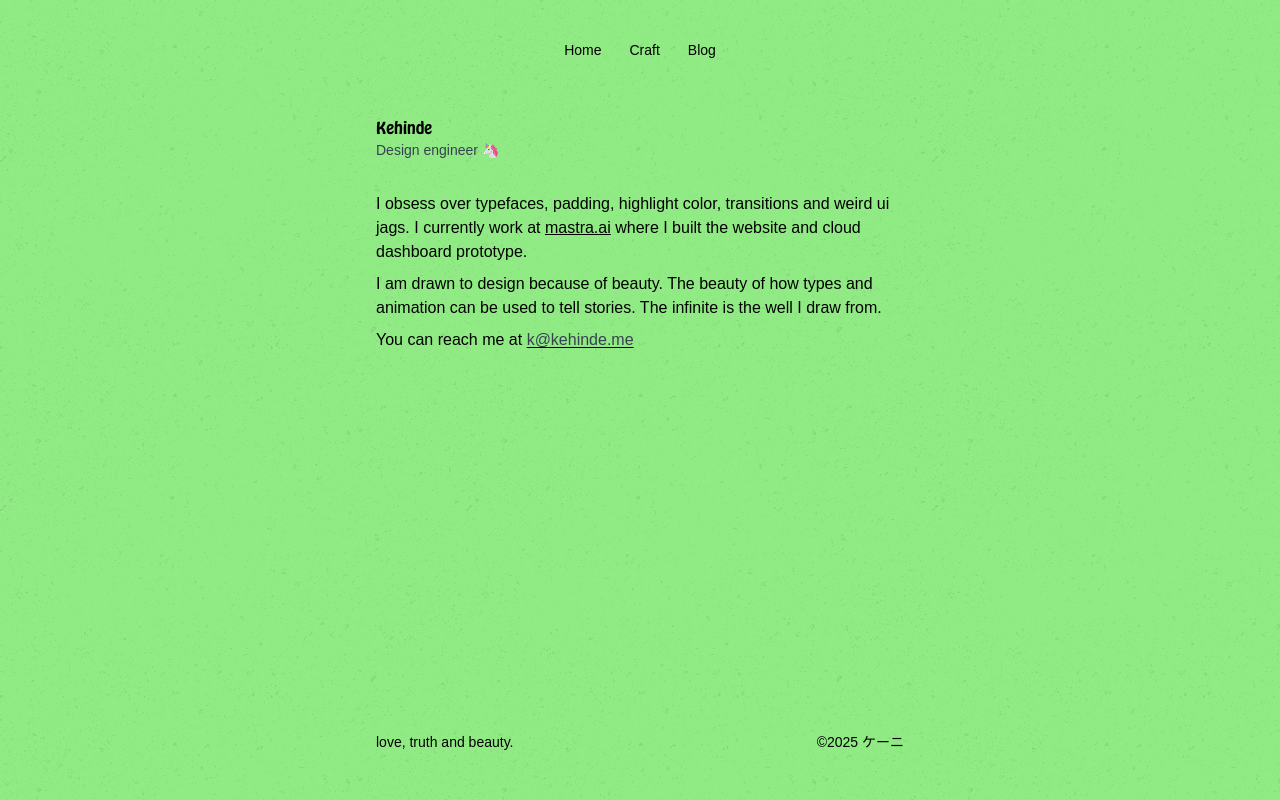
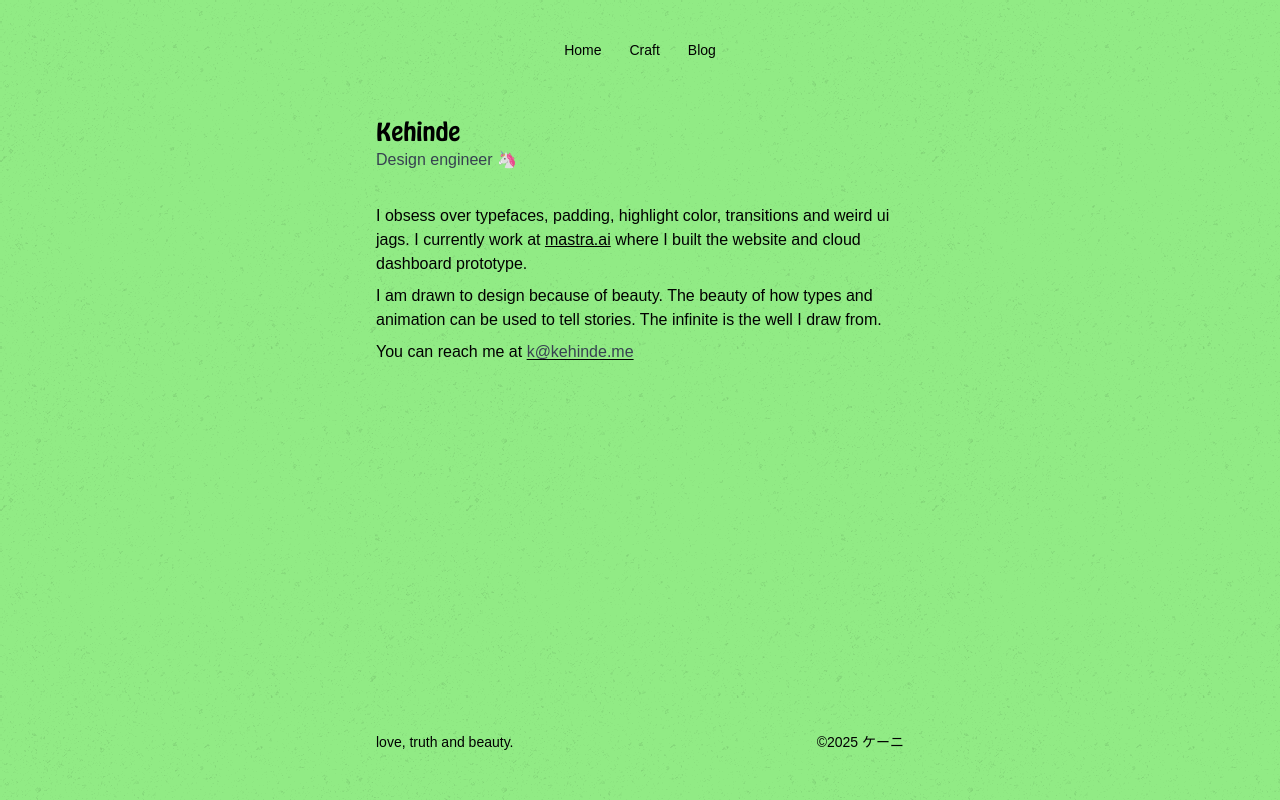
Before and after one commit to adeleke5140/portfolio-v2, a Next.js app: page / in a window 1280 px wide. Built offline with nearby package versions, Linux system fonts and the light colour scheme; a web font is replaced by a local one.

Commit message:
feat: update font sizes

```diff
--- a/src/components/pageWrapper.tsx
+++ b/src/components/pageWrapper.tsx
@@ -20,7 +20,7 @@ const PageWrapper = ({
 }: PageWrapperProps) => {
   const slot =
     typeof heading == 'string' ? (
-      <h1 className="font-hobx">{heading}</h1>
+      <h1 className="font-hobx text-2xl">{heading}</h1>
     ) : (
       heading
     )
--- /dev/null
+++ b/src/components/profile-online/profile-online.tsx
@@ -0,0 +1,11 @@
+//we are gonna have an image rounded but
+//then use a clipPath to add the online icon to its
+//need to add idea of color switcher across the bottom as well.
+
+import { cn } from '@/lib/utils'
+import Image from 'next/image'
+
+export const ProfileOnline = () => {
+  let clipId = 'clip-id'
+  return <div className="flex items-center justify-center"></div>
+}
--- a/src/pages/blog/[id].tsx
+++ b/src/pages/blog/[id].tsx
@@ -30,7 +30,7 @@ const Post = ({
       <PageWrapper
         heading={
           <div>
-            <h1 className="font-semibold font-hobx text-4xl">
+            <h1 className="font-semibold font-hobx text-2xl">
               {postData.title}.
             </h1>
             <p className="text-gray-700 text-sm">
--- a/src/pages/index.tsx
+++ b/src/pages/index.tsx
@@ -40,8 +40,8 @@ export default function Home() {
       <PageWrapper
         heading={
           <div>
-            <h1 className="font-hobx">Kehinde</h1>
-            <p className=" text-gray-700 text-sm">Design engineer 🦄</p>
+            <h1 className="font-hobx text-2xl">Kehinde</h1>
+            <p className=" text-gray-700">Design engineer 🦄</p>
           </div>
         }
         path="/"
```
